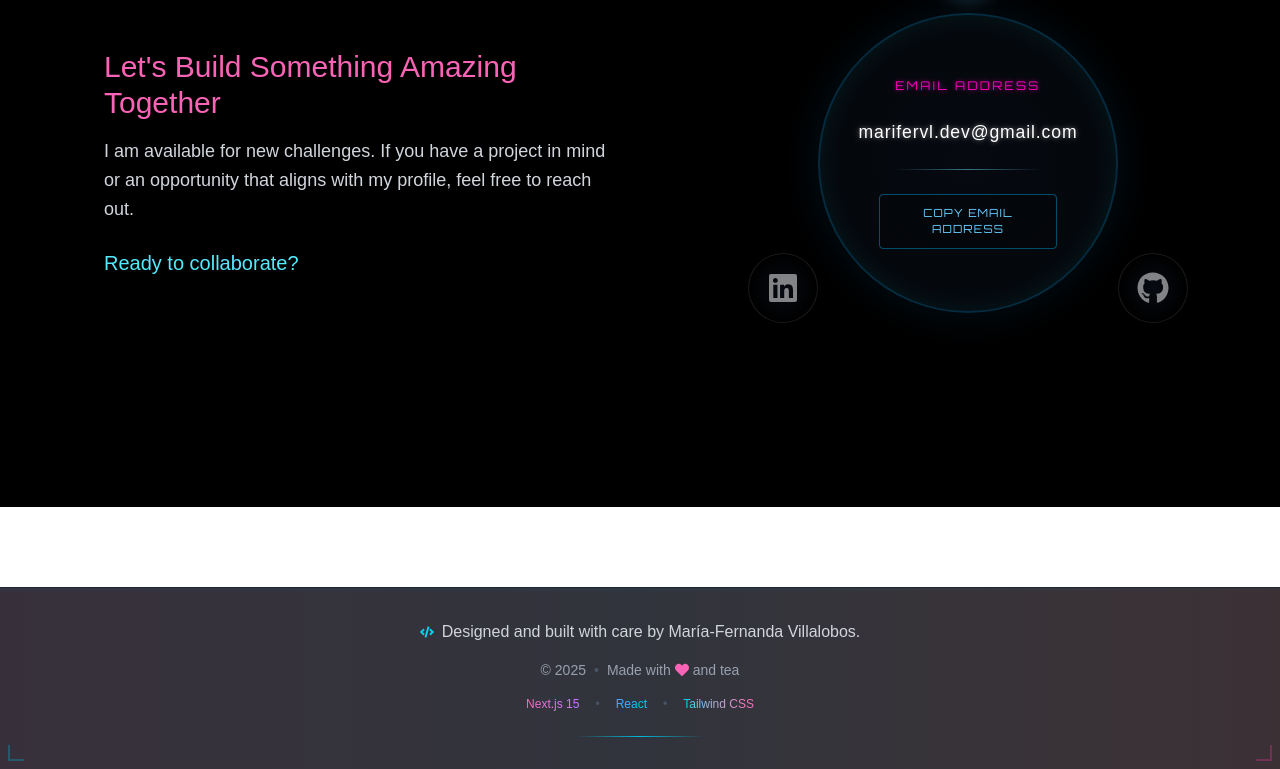
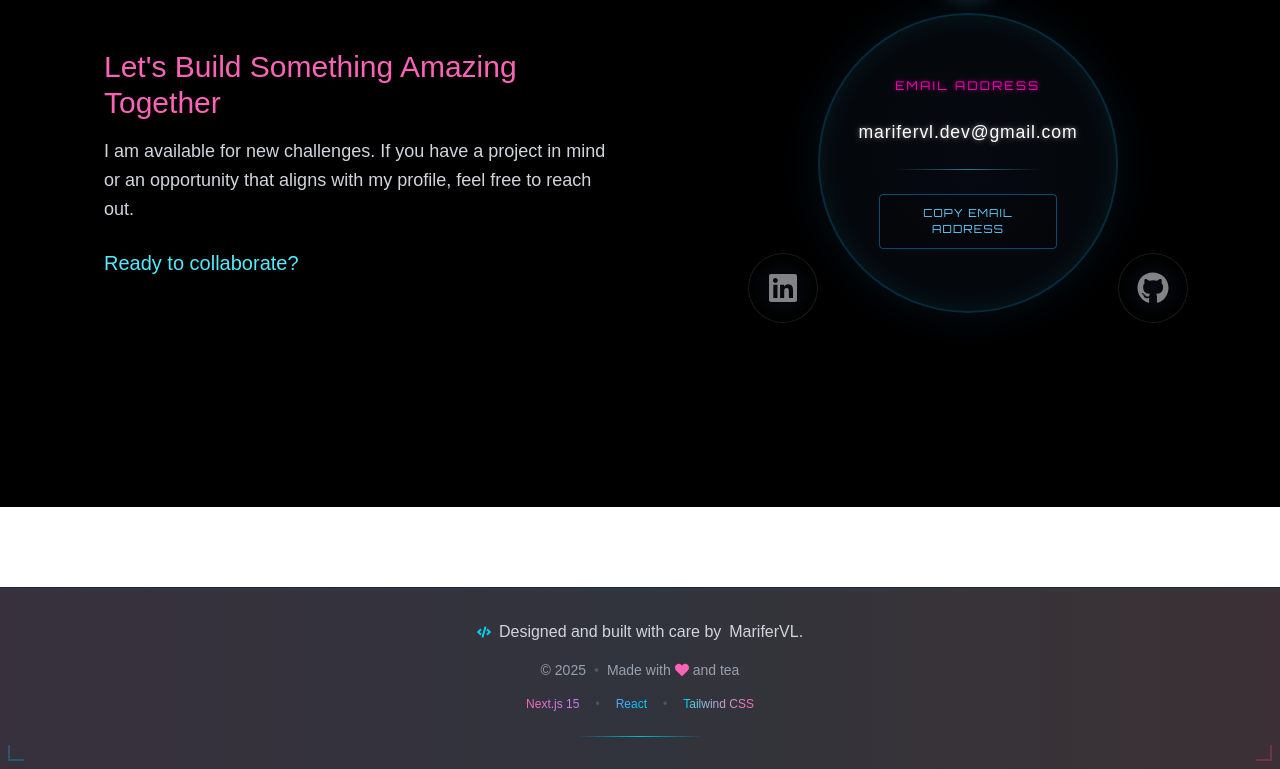
Before and after one commit to MariferVL/inner-rework, a Next.js app: page /en in a window 1280 px wide. Shown: the part 3384-4153 px from the top of the page. Built offline with nearby package versions, Linux system fonts and the light colour scheme.

Commit message:
Improve Footer UI

```diff
--- a/components/Footer.js
+++ b/components/Footer.js
@@ -1,5 +1,6 @@
 "use client";
 
+import Link from "next/link";
 import { FaHeart, FaCode, FaLocationArrow } from "react-icons/fa";
 
 export default function Footer({ dictionary }) {
@@ -21,6 +22,14 @@ export default function Footer({ dictionary }) {
               <FaCode className="text-cyan-400 text-sm" />
               {dictionary.footer.text}
             </span>
+            <Link
+              href="https://github.com/MariferVL"
+              target="_blank"
+              rel="noopener noreferrer"
+              className="hover:text-cyan-400 transition-colors duration-300"
+            >
+              MariferVL.
+            </Link>
           </div>
 
           {/* Year and love indicator */}
--- a/dictionaries/en.json
+++ b/dictionaries/en.json
@@ -76,7 +76,7 @@
     }
   },
   "footer": {
-    "text": "Designed and built with care by María-Fernanda Villalobos.",
+    "text": "Designed and built with care by",
     "madeWith_part1": "Made with",
     "madeWith_part2": "and tea",
     "year": "2025"
--- a/dictionaries/es.json
+++ b/dictionaries/es.json
@@ -76,7 +76,7 @@
     }
   },
   "footer": {
-    "text": "Diseñado y construido con cuidado por María-Fernanda Villalobos.",
+    "text": "Diseñado y construido con cuidado por",
     "madeWith_part1": "Hecho con",
     "madeWith_part2": "y té",
     "year": "2025"
```
